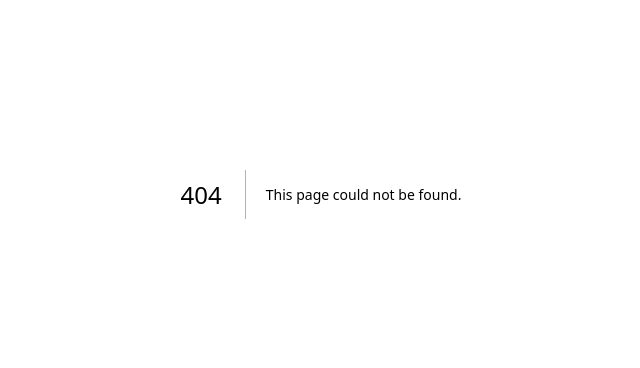
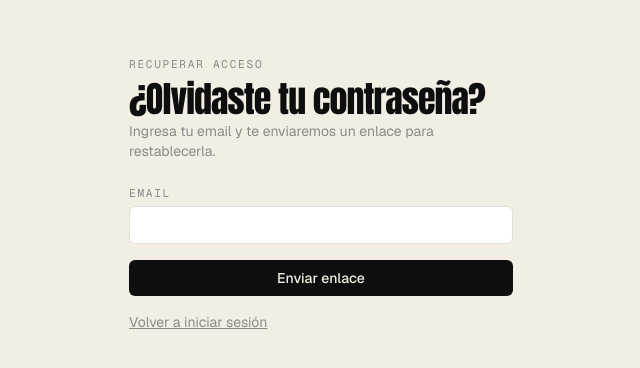
Before and after one commit to media-radar-devs/impakt-dashboard, a Next.js app: page /forgot-password in a window 1280 px wide. Before the commit this address had no page. Shown: the part 206-574 px from the top of the page, without its empty margins (319-959 px from the left). Built offline with nearby package versions, Linux system fonts and the light colour scheme.

Commit message:
feat(auth): add forgot-password page

```diff
--- /dev/null
+++ b/app/forgot-password/forgot-password-form.tsx
@@ -0,0 +1,82 @@
+"use client";
+
+import Link from "next/link";
+import { useState } from "react";
+
+export default function ForgotPasswordForm() {
+  const [email, setEmail] = useState("");
+  const [submitting, setSubmitting] = useState(false);
+  const [done, setDone] = useState(false);
+  const [error, setError] = useState<string | null>(null);
+
+  async function onSubmit(e: React.FormEvent<HTMLFormElement>) {
+    e.preventDefault();
+    setSubmitting(true);
+    setError(null);
+    try {
+      const res = await fetch("/api/proxy/auth/forgot-password", {
+        method: "POST",
+        headers: { "content-type": "application/json" },
+        body: JSON.stringify({ email }),
+      });
+      if (!res.ok) {
+        setError(`Error ${res.status}`);
+        return;
+      }
+      setDone(true);
+    } catch (err) {
+      setError((err as Error).message);
+    } finally {
+      setSubmitting(false);
+    }
+  }
+
+  if (done) {
+    return (
+      <div className="space-y-4">
+        <p className="text-sm text-impakt-ink">
+          Si el correo existe, te enviamos un enlace para restablecer tu contraseña.
+          Revisa tu bandeja de entrada.
+        </p>
+        <Link href="/login" className="text-sm text-impakt-muted underline hover:text-impakt-ink">
+          Volver a iniciar sesión
+        </Link>
+      </div>
+    );
+  }
+
+  return (
+    <form onSubmit={onSubmit} className="space-y-4">
+      <div>
+        <label htmlFor="email" className="eyebrow block">
+          Email
+        </label>
+        <input
+          id="email"
+          type="email"
+          required
+          autoComplete="email"
+          value={email}
+          onChange={(e) => setEmail(e.target.value)}
+          className="mt-1 w-full rounded-md border border-impakt-border bg-white px-3 py-2 text-sm text-impakt-ink focus:border-impakt-ink focus:outline-none focus-visible:ring-2 focus-visible:ring-impakt-yellow focus-visible:ring-offset-1"
+        />
+      </div>
+
+      {error && <p className="text-sm text-impakt-red">{error}</p>}
+
+      <button
+        type="submit"
+        disabled={submitting}
+        className="w-full rounded-md bg-impakt-ink px-4 py-2 text-sm font-medium text-impakt-paper hover:bg-impakt-yellow hover:text-impakt-ink disabled:opacity-50 disabled:hover:bg-impakt-ink disabled:hover:text-impakt-paper"
+      >
+        {submitting ? "Enviando…" : "Enviar enlace"}
+      </button>
+
+      <p className="text-sm text-impakt-muted">
+        <Link href="/login" className="underline hover:text-impakt-ink">
+          Volver a iniciar sesión
+        </Link>
+      </p>
+    </form>
+  );
+}
--- /dev/null
+++ b/app/forgot-password/page.tsx
@@ -0,0 +1,18 @@
+import ForgotPasswordForm from "./forgot-password-form";
+
+export default function ForgotPasswordPage() {
+  return (
+    <main className="flex flex-1 items-center justify-center px-6 py-16">
+      <div className="w-full max-w-sm">
+        <p className="eyebrow mb-2">Recuperar acceso</p>
+        <h1 className="mb-1 text-4xl leading-none tracking-tight font-display">
+          ¿Olvidaste tu contraseña?
+        </h1>
+        <p className="mb-6 text-sm text-impakt-muted">
+          Ingresa tu email y te enviaremos un enlace para restablecerla.
+        </p>
+        <ForgotPasswordForm />
+      </div>
+    </main>
+  );
+}
```
